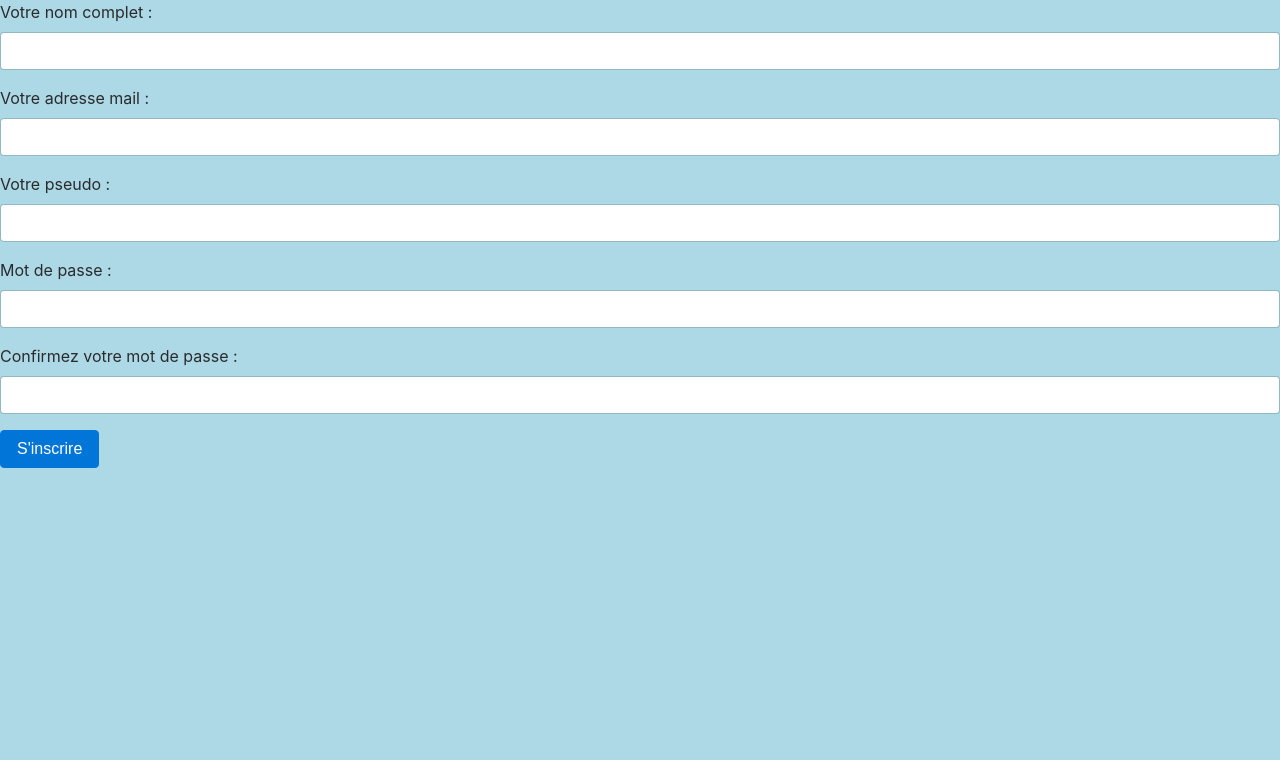
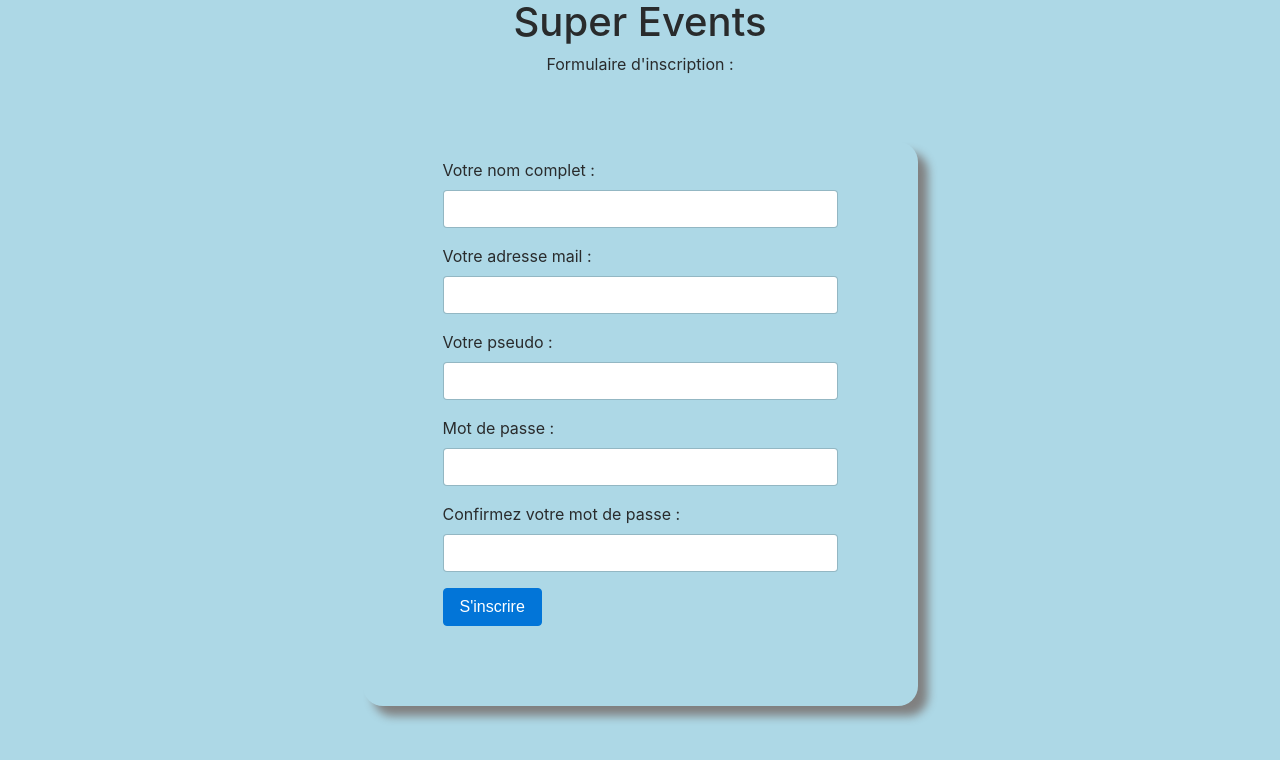
Before and after one commit to Motzee/node-events, a website: page template/signin.html in a window 1280 px wide. Drawn offline with nearby package versions, Linux system fonts and the light colour scheme; files that its build step writes are made by us from their sources.

Commit message:
mis en page les formulaires avec bootstrap et css

```diff
--- a/public/css/styles.css
+++ b/public/css/styles.css
@@ -15,6 +15,16 @@ body {
     border-radius: 20px;
 }
 
+.form {
+    width: 50%;
+    padding: 5em;
+    padding-top: 1em;
+    box-shadow: 10px 10px 10px gray;
+    border-radius: 20px;
+    margin: auto;
+    margin-top: 50px;
+}
+
 .box {
     border-bottom: 1px dashed black;
 }
@@ -23,6 +33,7 @@ body {
     color: purple;
 }
 
-h1 {
+h1,
+p {
     text-align: center;
 }
--- a/template/signin.html
+++ b/template/signin.html
@@ -10,8 +10,12 @@
     <title>Signin</title>
 </head>
 
-<body>
-    <form>
+<body class="container">
+    <header>
+        <h1>Super Events</h1>
+        <p>Formulaire d'inscription :</p>
+    </header>
+    <div class="form">
         <form action="" method="POST">
             <div class="form-group">
                 <label for="nom">Votre nom complet :</label>
@@ -36,6 +40,7 @@
             </div>
             <button class="btn btn-primary" type="submit">S'inscrire</button>
         </form>
+    </div>
 </body>
 
 </html>
```
Also changed, not shown: template/login.html (+2 -0 lines).
